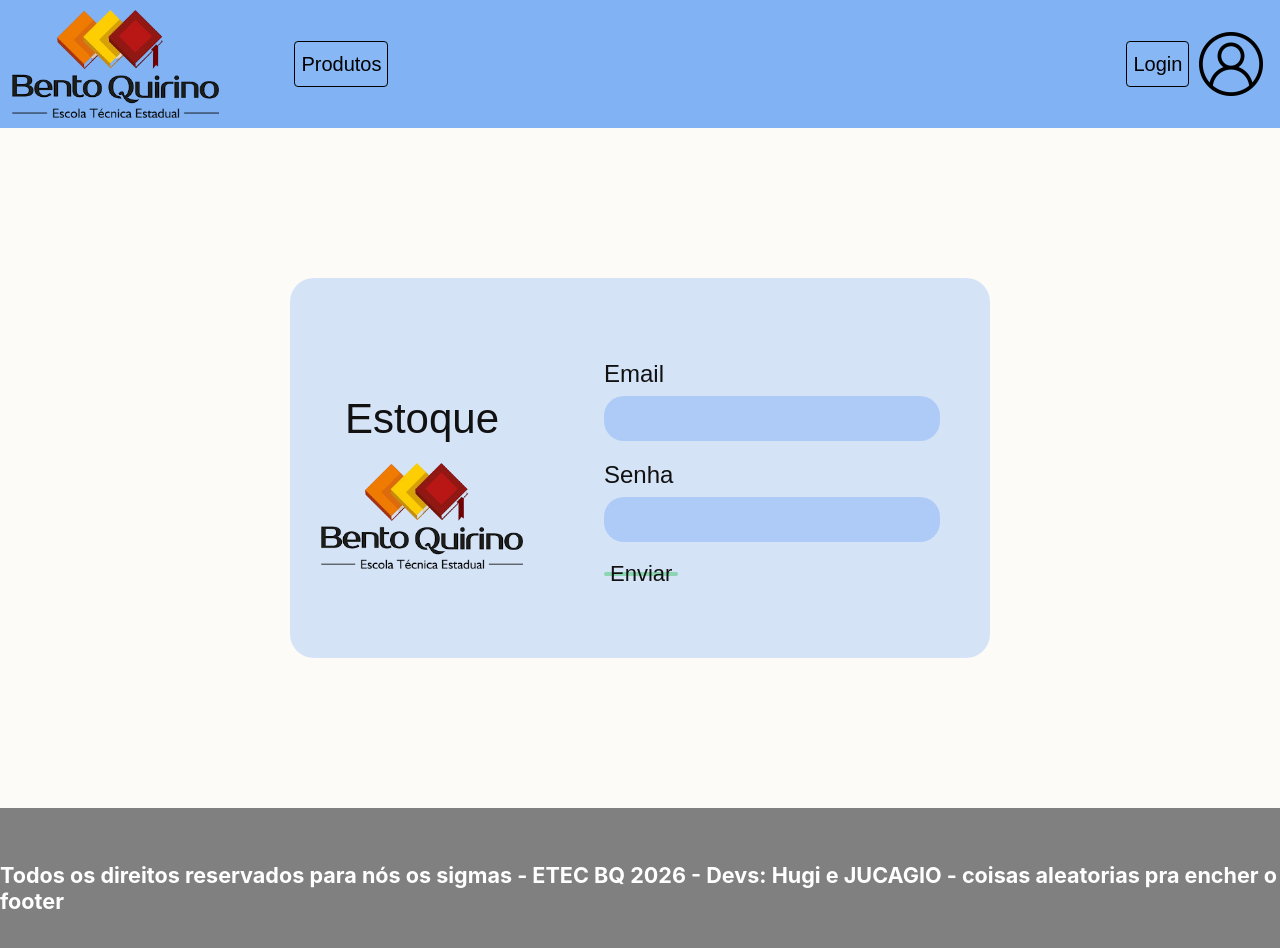
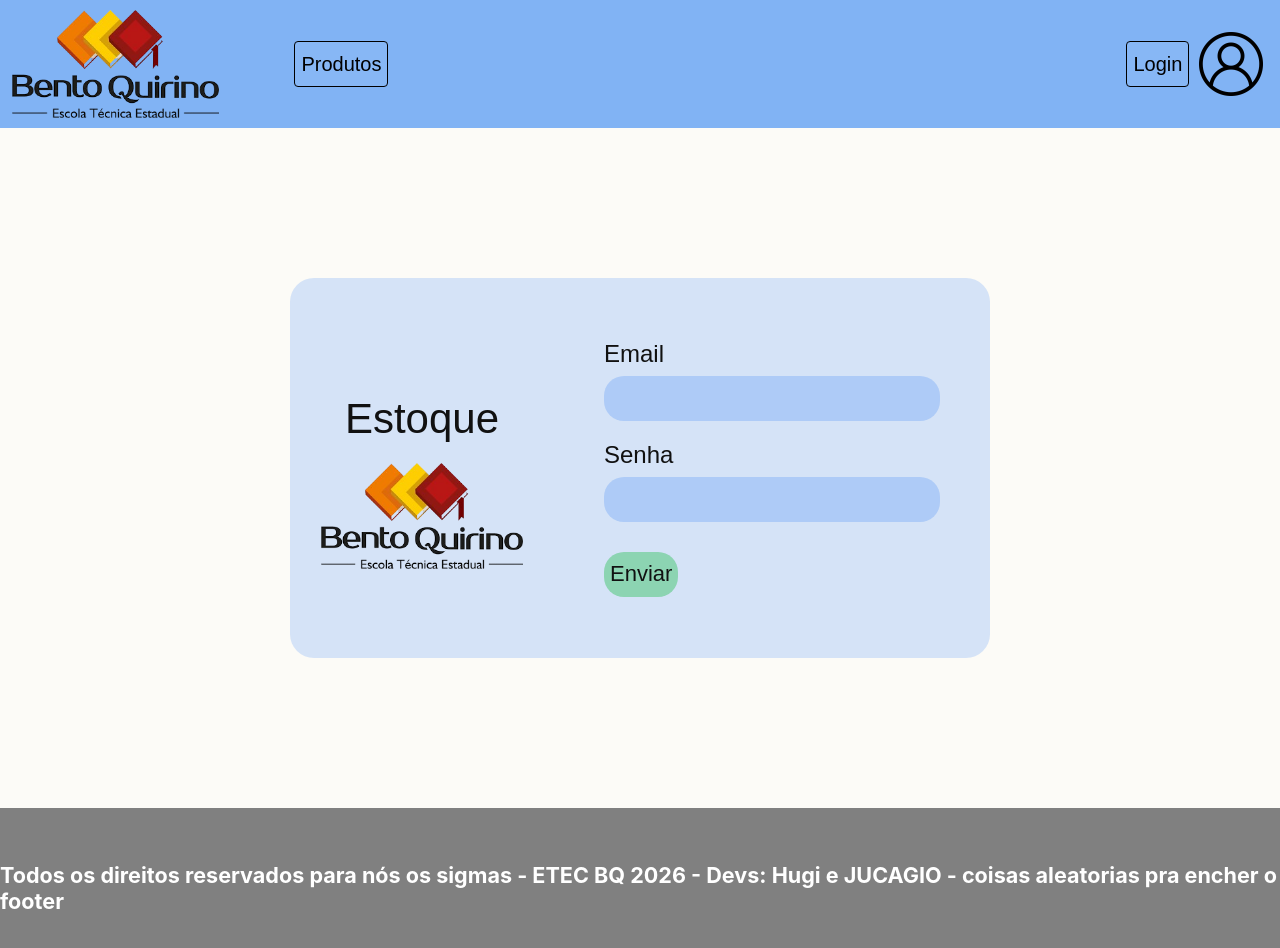
Before and after one commit to GabrielHugi/inventariobento, a React (Vite) app: page /login in a window 1280 px wide. Shown: the top 948 px of the page. Built offline with nearby package versions, Linux system fonts and the light colour scheme.

Commit message:
desfazendo a merda do hugi

```diff
--- a/src/pages/shared/index.css
+++ b/src/pages/shared/index.css
@@ -24,7 +24,6 @@ button {
   display: inline-flex;
   justify-content: center;
   align-items: center;
-  max-height: fit-content;
   border-radius: 4px;
   background-color: #ffffff0c;
   border-width: 1px;
```
